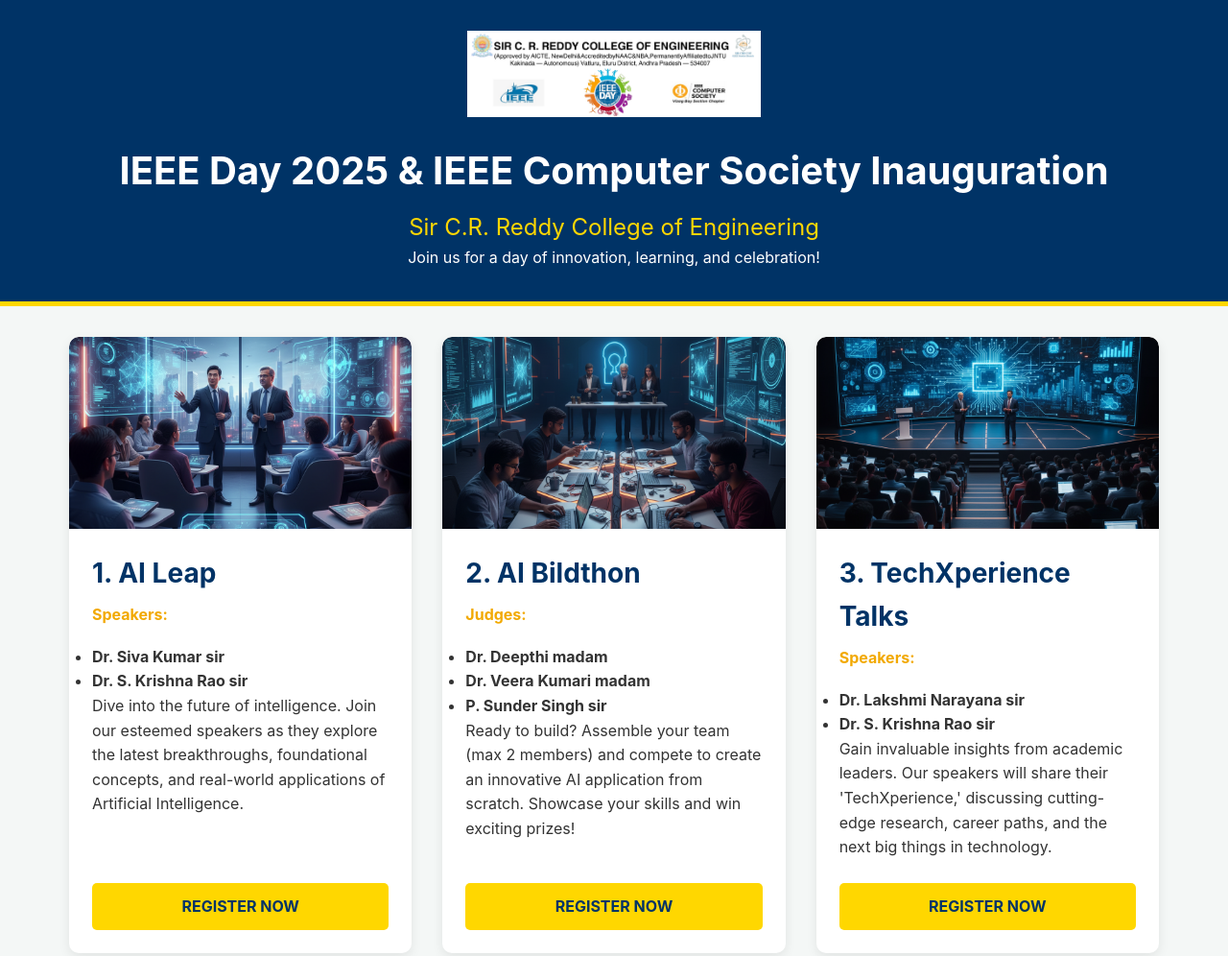
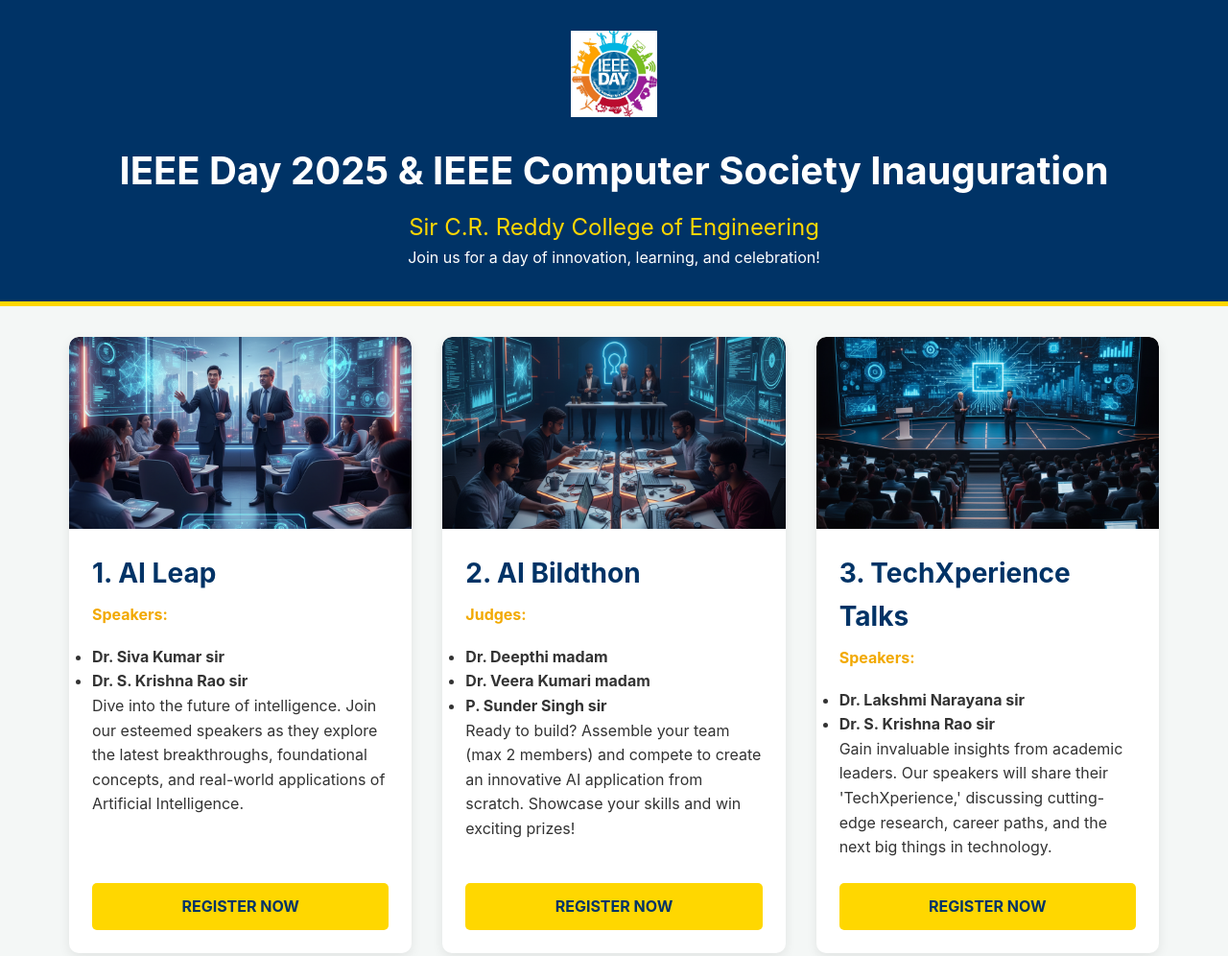
Before and after one commit to lakshmikanth-cyber/ieeeday-for-non-ieee-stu, a plain HTML site: page index.html in a window 1280 px wide. Shown: the top 996 px of the page at 96% size. Drawn offline with Linux system fonts and the light colour scheme.

Commit message:
Fix HTML structure and update image sources

```diff
--- a/index.html
+++ b/index.html
@@ -10,7 +10,7 @@
 
     <header>
         <div class="header-logos">
-            <img src="ieee day and cs crr.png" alt="IEEE Day Logo" class="logo">
+            <img src="ieee-day-logo.jpg" alt="IEEE Day Logo" class="logo">
             </div>
         <h1>IEEE Day 2025 & IEEE Computer Society Inauguration</h1>
         <h2>Sir C.R. Reddy College of Engineering</h2>
@@ -111,4 +111,5 @@
 
     <script src="script.js"></script>
 </body>
+
 </html>
```
